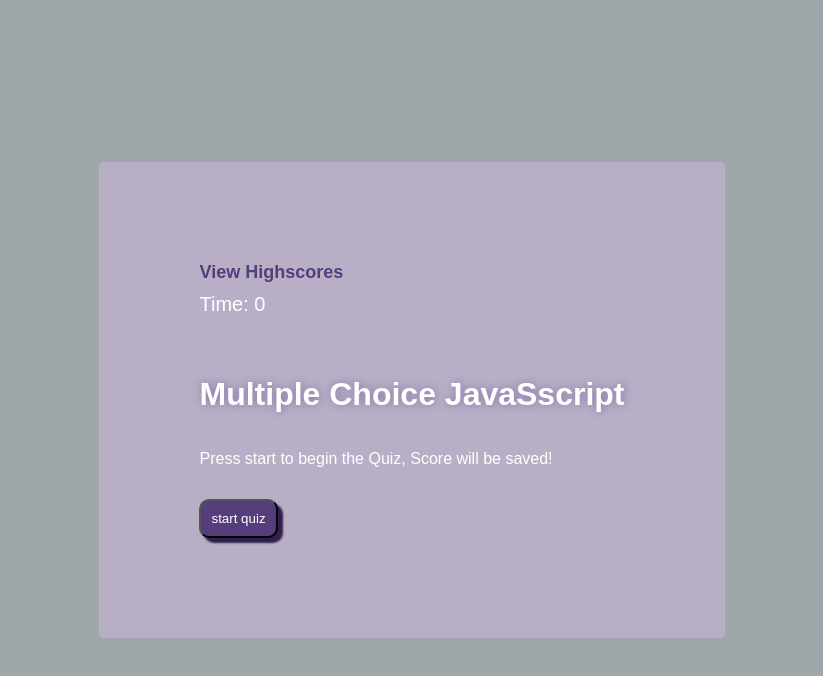
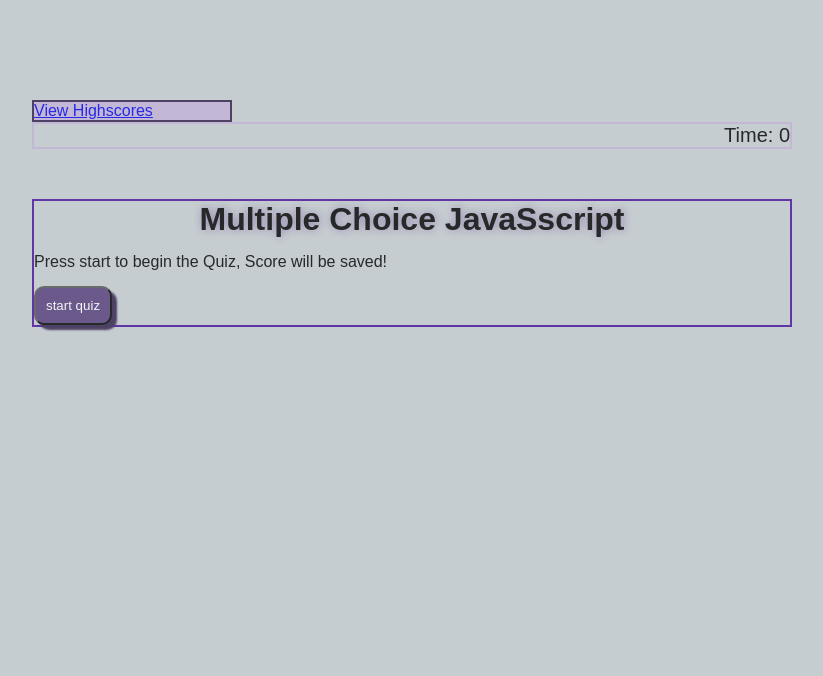
Before and after one commit to chrisricola/HomeworkQuiz, a plain HTML site: page index.html in a window 1280 px wide. Shown: the whole page, without its empty margins (228-1051 px from the left). Drawn offline with Linux system fonts and the light colour scheme.

Commit message:
messed with CSS styling and html layout

```diff
--- a/index.html
+++ b/index.html
@@ -11,9 +11,10 @@
         <div class="scores">
             <a href="highscores.html">View Highscores</a>
         </div>
+
         <div class="timer">Time: <span id="time">0</span>
         </div>
-
+        <div class="test">
             <div class="start" id="startScreen">
                 <h1>
                     Multiple Choice JavaSscript
@@ -25,6 +26,7 @@
                 <h2 id="questionTitle"></h2>
                 <div class="choices">
                     <div id="choices"></div>
+                </div>
             </div>
         </div>
         <div id="endScreen" class="hide">
--- a/style.css
+++ b/style.css
@@ -1,37 +1,50 @@
 * {
 	box-sizing: border-box;
+	margin: 0;
+	padding: 0;
 }
 
 body{
-    background-color: rgb(160, 167, 170);
-	color: #fff;
-	display: flex;
-	align-items: center;
-	justify-content: center;
-	height: 100vh;
-    margin: 0;
-	padding: 0;
+    background-color: rgb(198, 205, 208);
 	font-family: Arial, Helvetica, sans-serif;
 }
 
 .container {
-    margin: 20px 0;
+    margin: auto;
 	padding: 100px;
-	background-color: #b8afc6;
-	border-radius: 5px;
+	max-width: 960px;
+	opacity: 0.8;
+	border-radius: 7px;
 }
 
-.scores a {
+.scores {
+	background-color: #c2b4d7;
+	width: 200px;
+	border: #301f4a 2px solid;
+	/* display: flex; */
+}
+
+/* .scores a {
+	background-color: #9d6fe3;
 	color: #563d7c;
 	text-decoration: none;
+	padding: 10px 5px;
 	font-size: large;
 	font-weight: bold;
+} */
+
+
+
+
+.timer {
+	text-align: right;
+	font-size: 20px;
+	margin-bottom: 50px;
+	border: #c2b4d7 2px solid;
 }
 
-.timer {
-	font-size: 20px;
-	margin-top: 10px;
-	margin-bottom: 60px;
+.test {
+	border: #47109b 2px solid;
 }
 
 .start h1 {
```
Lines whose indentation alone changed are shown as unchanged.
